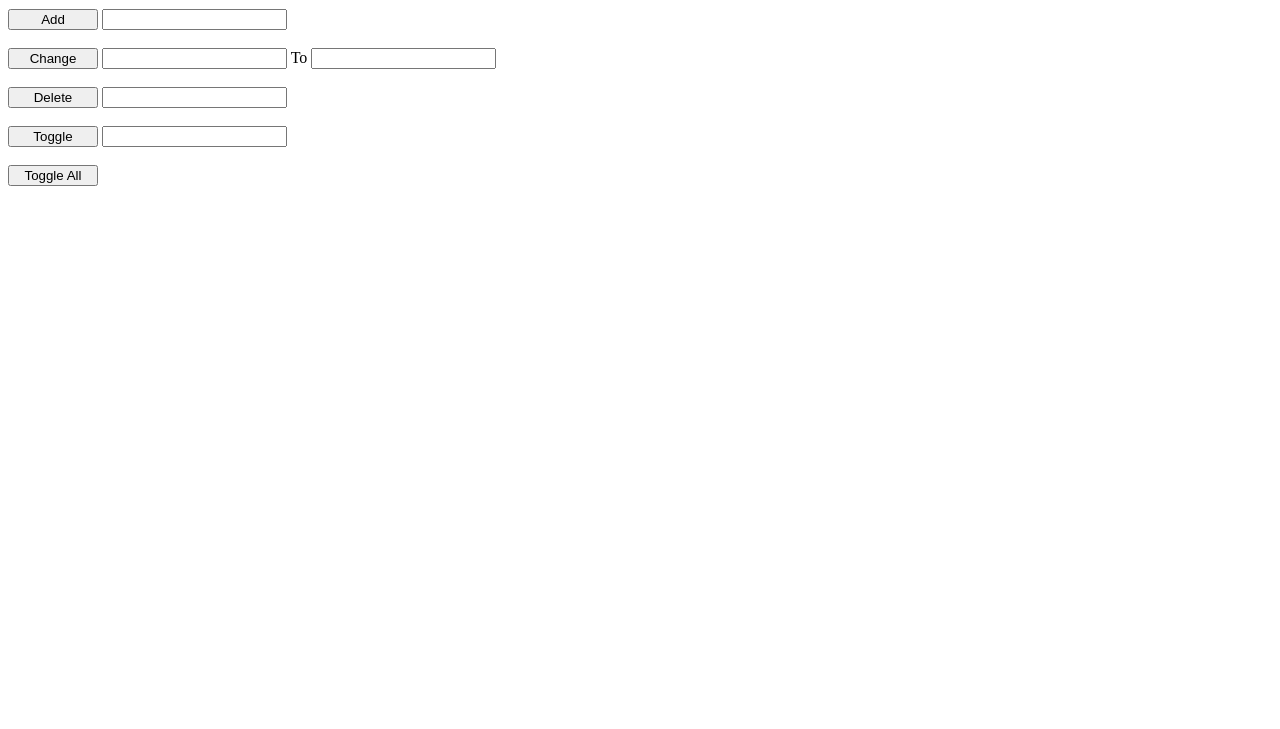
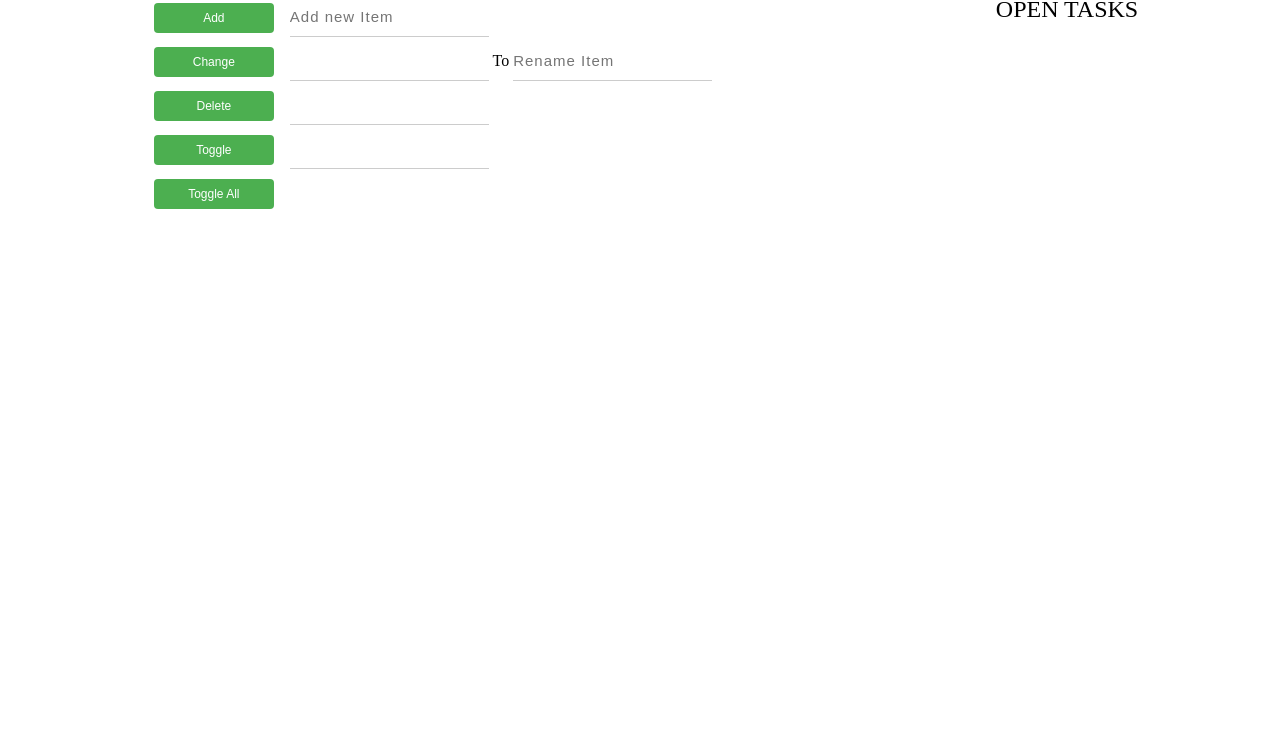
Before and after one commit to blacksag/To-Dos, a plain HTML site: page index.html in a window 1280 px wide. Shown: the part 71-800 px from the top of the page. Drawn offline with Linux system fonts and the light colour scheme.

Commit message:
pimp ui with css

```diff
--- a/index.html
+++ b/index.html
@@ -1,53 +1,55 @@
 <!DOCTYPE html>
-<html>
+<html lang="en">
+<head>
+    <meta charset="UTF-8">
+    <meta name="viewport" content="width=device-width, initial-scale=1.0">
+    <meta http-equiv="X-UA-Compatible" content="ie=edge">
+    <title>My TODOS</title>
+    <link rel="stylesheet" href="styles.css">
+</head>
+<body>
 
-<head>
-	<title>My TODOS</title>
-</head>
+    <h1>To-Do APP</h1>
 
-<style>
-#heading{
-	text-align: center;
-}
+    <div class="wrapper">
 
-#btn{
-	width:90px;
-}
-</style>
+        <div class="controls">
+            <div class="add-item">
+                <button id="btn" onclick="handler.addTodos()">Add</button>
+                <input class="effect" type="text" id="todoAddTextInput" placeholder="Add new Item">
+            </div>
 
-<body>
-	<h1 id="heading">TO-DOs</h1>
-	<div>
-		<button id="btn" onclick="handler.addTodos()">Add</button>
-		<input type="text" id="todoAddTextInput">
+            <div class="rename-item">
+                <button id="btn" onclick="handler.changeTodos()">Change</button>
+                <input class="effect" type="number" id="todoChangePositionInput"> To
+                <input class="effect" type="text" id="todoChangeNameInput" placeholder="Rename Item">
             </div>
-	<br>
-	<div>
-		<button id="btn" onclick="handler.changeTodos()">Change</button>
-		<input type="number" id="todoChangePositionInput"> To
-		<input type="text" id="todoChangeNameInput">
+
+            <div class="delete-item">
+                <button id="btn" onclick="handler.deleteTodos()">Delete</button>
+                <input class="effect" type="number" id="todoDeletePositionInput">
             </div>
-	<br>
-	<div>
-		<button id="btn" onclick="handler.deleteTodos()">Delete</button>
-		<input type="number" id="todoDeletePositionInput">
+
+            <div class="toggle-item">
+                <button id="btn" onclick="handler.toggleCompleted()">Toggle</button>
+                <input class="effect" type="number" id="todoTogglePositionInput">
             </div>
-	<br>
-	<div>
-		<button id="btn" onclick="handler.toggleCompleted()">Toggle</button>
-		<input type="number" id="todoTogglePositionInput"></div>
-	</div>
-	<br>
-	<div>
+
+            <div class="toggla-all-items">
                 <button id="btn" onclick="handler.toggleAll()">Toggle All</button>
             </div>
-	<div>
-		<ul></ul>
         </div>
-	<!-- <div>
-		<button>click me</button>
-	</div> -->
+
+
+        <div class="todos-container">
+            <h2>Open Tasks</h2>
+            <ul>
+
+            </ul>
+        </div>
+
+    </div>
+
     <script type="text/javascript" src="todos.js"></script>
 </body>
-
 </html>
```
Lines whose indentation alone changed are shown as unchanged.
